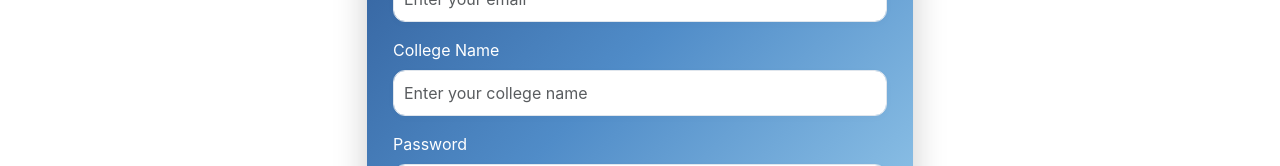
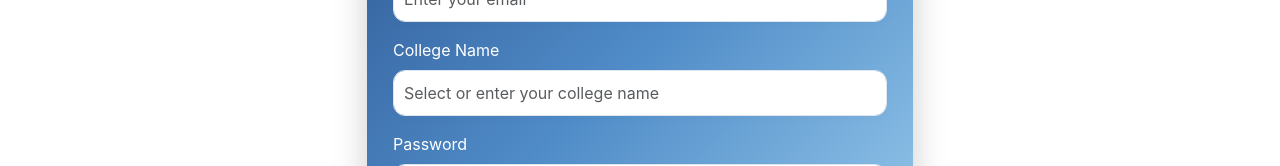
Before and after one commit to GOKULLSS/Academic-Resource-sharing-platform, a React (Vite) app in the folder client/: page /register in a window 1280 px wide. Shown: the part 426-592 px from the top of the page. Built offline with nearby package versions, Linux system fonts and the light colour scheme; no server answers.

Commit message:
autosugestion added for college name

```diff
--- a/client/src/pages/Home.jsx
+++ b/client/src/pages/Home.jsx
@@ -295,6 +295,11 @@ const Home = () => {
                     </Card.Text>
 
                     <div className="mb-3">
+                      {collegeFilterType === 'All Colleges' && product.college && (
+                        <Badge bg="secondary" className="custom-badge me-2 border">
+                          🏫 {product.college}
+                        </Badge>
+                      )}
                       <Badge bg="light" text="dark" className="custom-badge me-2 border">
                         {product.category}
                       </Badge>
--- a/client/src/pages/Register.jsx
+++ b/client/src/pages/Register.jsx
@@ -75,11 +75,19 @@ const Register = () => {
                                         <Form.Label style={{ color: 'white' }}>College Name</Form.Label>
                                         <Form.Control
                                             type="text"
-                                            placeholder="Enter your college name"
+                                            list="college-options"
+                                            placeholder="Select or enter your college name"
                                             value={college}
                                             onChange={(e) => setCollege(e.target.value)}
                                             required
                                         />
+                                        <datalist id="college-options">
+                                            <option value="Marian Engineering College" />
+                                            <option value="SCT" />
+                                            <option value="CET" />
+                                            <option value="TKM" />
+                                            <option value="Mar Baselios College of Engineering And Technology" />
+                                        </datalist>
                                     </Form.Group>
 
                                     <Form.Group className="mb-3">
```
